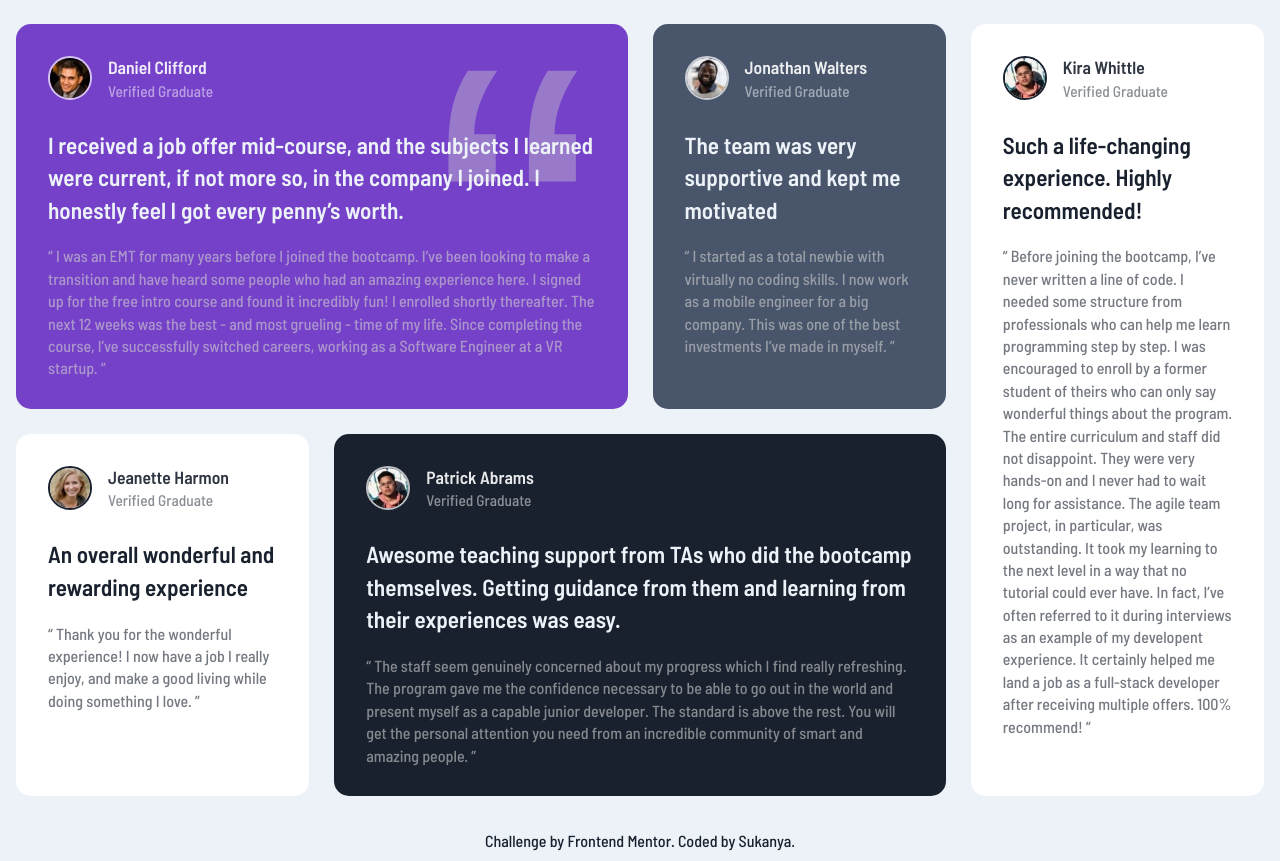
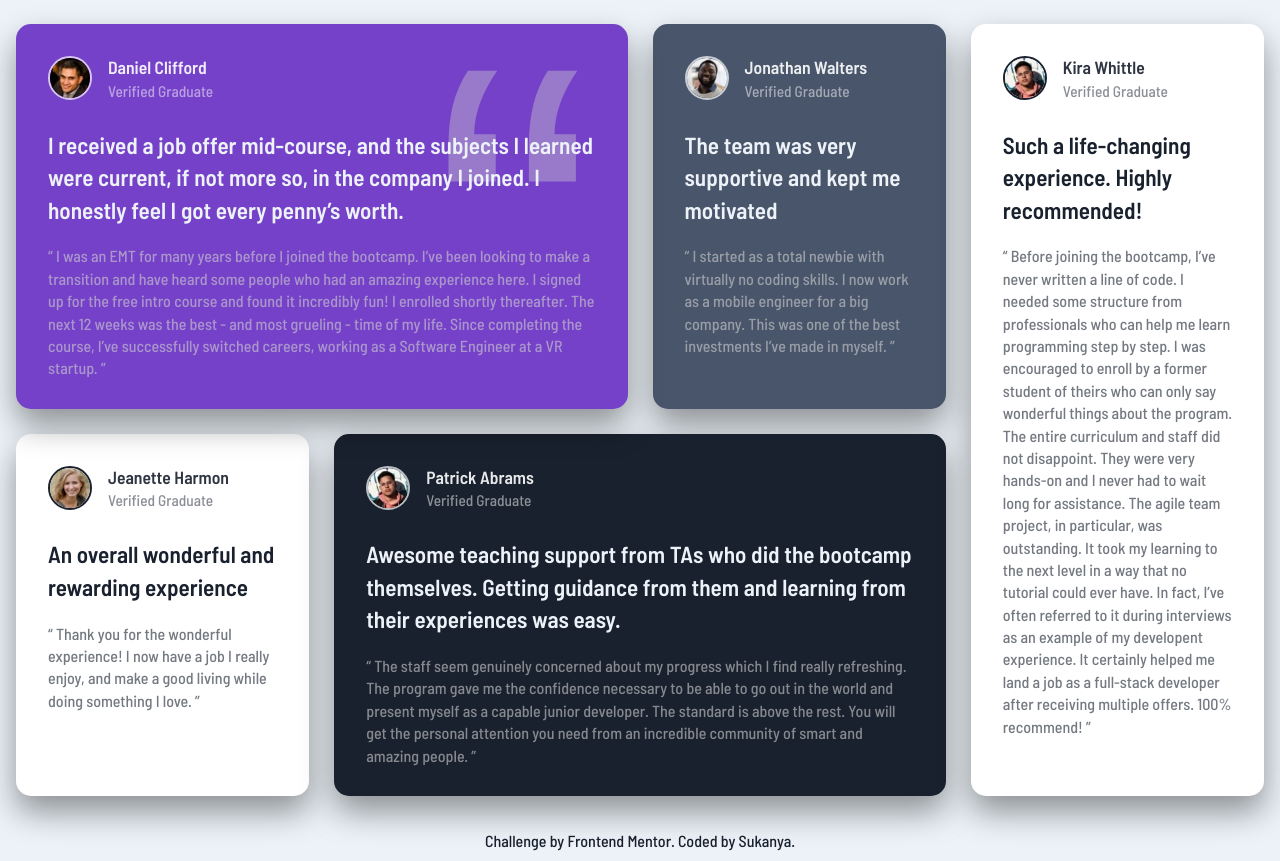
Before and after one commit to sukanyagurav/testimonials-grid-section-main, a plain HTML site: page index.html in a window 1280 px wide. Drawn offline with Linux system fonts and the light colour scheme.

Commit message:
Update style.css

```diff
--- a/style.css
+++ b/style.css
@@ -82,6 +82,7 @@ footer a {
     background-color: grey;
     padding: 2rem 2rem 1.8rem;
     border-radius: 15px;
+     box-shadow: 0 1rem 2rem rgba(0, 0, 0, 0.4);
 }
 
 .testimonial__user {
```
